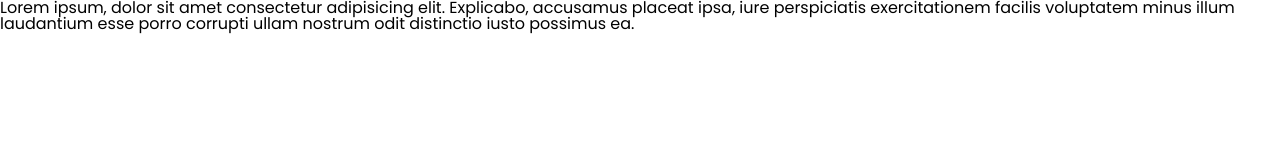
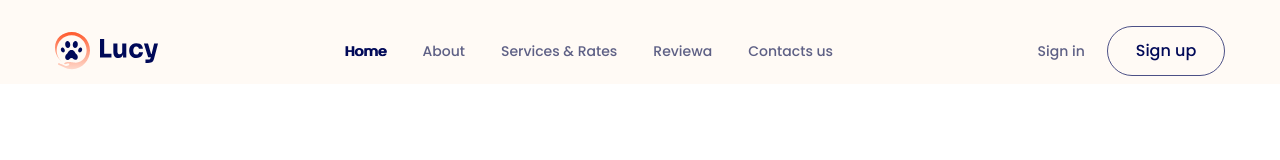
Before and after one commit to NogcTruong/Lucy, a plain HTML site: page index.html in a window 1280 px wide. Drawn offline with Linux system fonts and the light colour scheme.

Commit message:
Section: Header

```diff
--- a/assets/css/styles.css
+++ b/assets/css/styles.css
@@ -4,6 +4,7 @@
 
 :root {
   --font-Sora: "Sora", sans-serif;
+  --color-header: #fffaf5;
 }
 
 html {
@@ -15,9 +16,83 @@ body {
   font-family: "Poppins", sans-serif;
 }
 
-input, textarea, select, button {
+input,
+textarea,
+select,
+button {
   font-size: inherit;
   font-weight: inherit;
 }
 
 /* Common */
+.container {
+  width: 1170px;
+  max-width: calc(100% - 48px);
+  margin-left: auto;
+  margin-right: auto;
+}
+
+a {
+  text-decoration: none;
+}
+
+.btn {
+  --height: 56px;
+
+  display: inline-flex;
+  align-items: center;
+  justify-content: center;
+  min-width: 130px;
+  height: var(--height);
+  border-radius: 99px;
+  border: 1px solid rgba(0, 9, 88, 0.7);
+  font-size: 1.6rem;
+  font-weight: 500;
+  color: #000958;
+}
+
+/* ========== Header ========== */
+.header {
+  background: var(--color-header);
+}
+
+.header__inner {
+  display: flex;
+  justify-content: space-between;
+  align-items: center;
+  padding-top: 26px;
+  padding-bottom: 8px;
+}
+
+.navbar__list {
+  display: flex;
+}
+
+.navbar__link,
+.header-action__link {
+  font-size: 1.4rem;
+  font-weight: 500;
+  color: #5e6085;
+  padding: 8px 18px;
+}
+
+.navbar__link:hover,
+.navbar__link.action {
+  text-shadow: 1px 0 currentColor;
+  color: #000958;
+}
+
+.header-action__link:hover {
+  color: #000958;
+}
+
+.header-action__btn {
+  --height: 50px;
+
+  min-width: 118px;
+}
+
+.header-action__btn:hover {
+  background: #000958;
+  color: var(--color-header);
+}
--- a/index.html
+++ b/index.html
@@ -98,13 +98,40 @@
     <link rel="stylesheet" href="./assets/css/styles.css" />
   </head>
   <body>
-    <header>
-      <h1>
-        Lorem ipsum, dolor sit amet consectetur adipisicing elit. Explicabo,
-        accusamus placeat ipsa, iure perspiciatis exercitationem facilis
-        voluptatem minus illum laudantium esse porro corrupti ullam nostrum odit
-        distinctio iusto possimus ea.
-      </h1>
+    <header class="header">
+      <div class="container">
+        <div class="header__inner">
+          <!-- Logo -->
+          <img src="./assets/icon/logo.svg" alt="Lucy" class="logo" />
+
+          <!-- Navbar -->
+          <nav class="navbar">
+            <ul class="navbar__list">
+              <li class="navbar__item">
+                <a href="#!" class="navbar__link action">Home</a>
+              </li>
+              <li class="navbar__item">
+                <a href="#!" class="navbar__link">About</a>
+              </li>
+              <li class="navbar__item">
+                <a href="#!" class="navbar__link">Services & Rates</a>
+              </li>
+              <li class="navbar__item">
+                <a href="#!" class="navbar__link">Reviewa</a>
+              </li>
+              <li class="navbar__item">
+                <a href="#!" class="navbar__link">Contacts us</a>
+              </li>
+            </ul>
+          </nav>
+
+          <!-- Header action -->
+          <div class="header-action">
+            <a href="#!" class="header-action__link">Sign in</a>
+            <a href="#!" class="btn header-action__btn">Sign up</a>
+          </div>
+        </div>
+      </div>
     </header>
     <main></main>
     <footer></footer>
```
Also changed, not shown: assets/icon/logo.svg (added).
